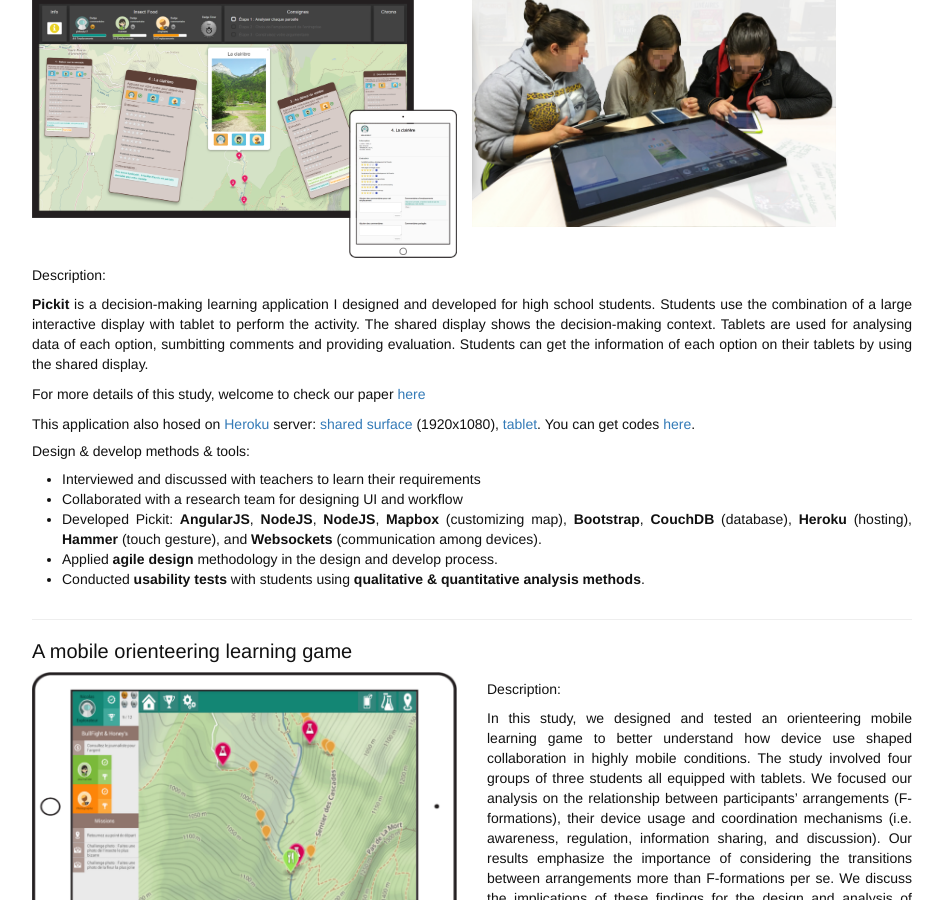
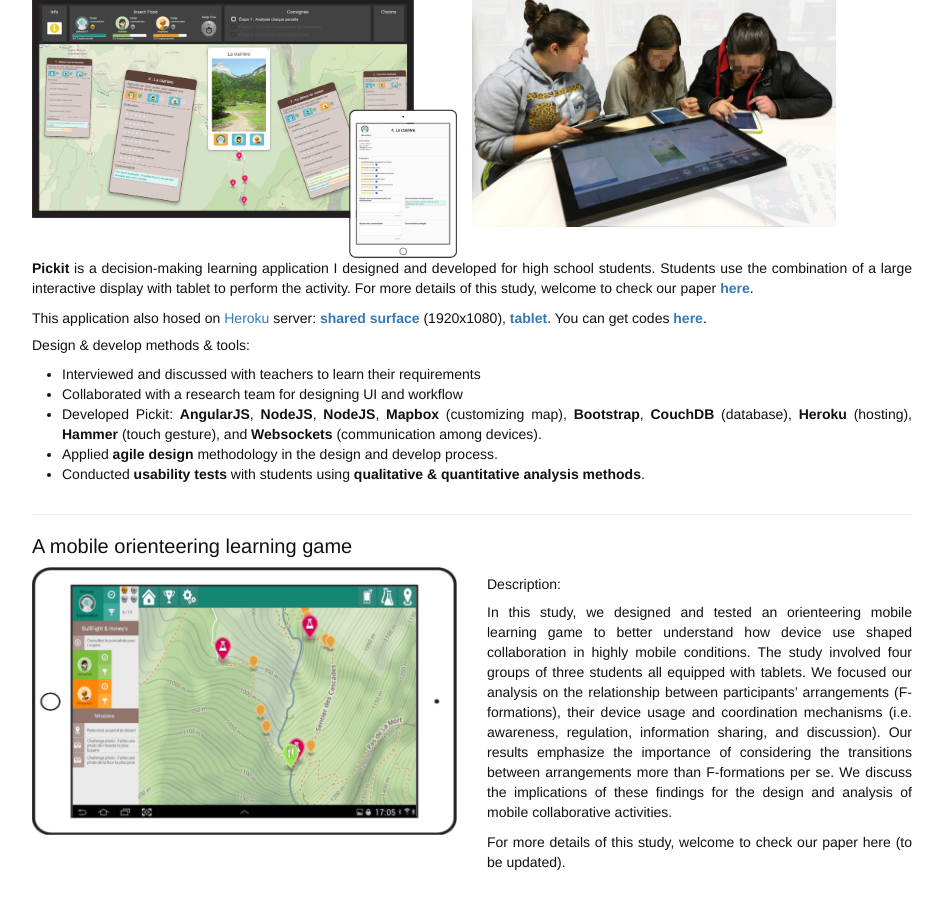
Before and after one commit to InsaLili/insalili.github.io, a Jekyll site: the page built from pages/projects.md, in a window 1280 px wide and 900 px high, scrolled down 457 px. Shown: the whole window, without its empty margins (168-1111 px from the left). Built offline with Jekyll 4.4.1, drawn with Linux system fonts in a browser that asks for light colours; comment, search, counter and statistics services are not loaded.

Commit message:
update projects

```diff
--- a/pages/projects.md
+++ b/pages/projects.md
@@ -21,10 +21,8 @@ header-img: "img/bg3.png"
          <img src="/img/pickit/study.jpg" width="40%">
       </div>
       <div class="col-md-12">
-        <h5>Description:</h5>
-        <p><b>Pickit</b> is a decision-making learning application I designed and developed for high school students. Students use the combination of a large interactive display with tablet to perform the activity. The shared display shows the decision-making context. Tablets are used for analysing data of each option, sumbitting comments and providing evaluation. Students can get the information of each option on their tablets by using the shared display.</p>
-        <p>For more details of this study, welcome to check our paper <a target="_blank" href="http://dl.acm.org/citation.cfm?doid=2935334.2935343">here</a></p>
-        <p>This application also hosed on <a target="_blank" href="https://dashboard.heroku.com/apps">Heroku</a> server: <a target="_blank" href="https://myoa.herokuapp.com/">shared surface</a> (1920x1080), <a target="_blank" href="https://myoa.herokuapp.com/#/individual">tablet</a>. You can get codes <a target="_blank" href="https://github.com/InsaLili/myoa-app">here</a>.</p>
+        <p><b>Pickit</b> is a decision-making learning application I designed and developed for high school students. Students use the combination of a large interactive display with tablet to perform the activity. For more details of this study, welcome to check our paper <b><a target="_blank" href="http://dl.acm.org/citation.cfm?doid=2935334.2935343">here</a></b>.</p>
+        <p>This application also hosed on <a target="_blank" href="https://dashboard.heroku.com/apps">Heroku</a> server: <b><a target="_blank" href="https://myoa.herokuapp.com/">shared surface</a></b> (1920x1080), <b><a target="_blank" href="https://myoa.herokuapp.com/#/individual">tablet</a></b>. You can get codes <b><a target="_blank" href="https://github.com/InsaLili/myoa-app">here</a></b>.</p>
         <h5>Design & develop methods & tools:</h5>
         <ul>
           <li>Interviewed and discussed with teachers to learn their requirements</li>
```
